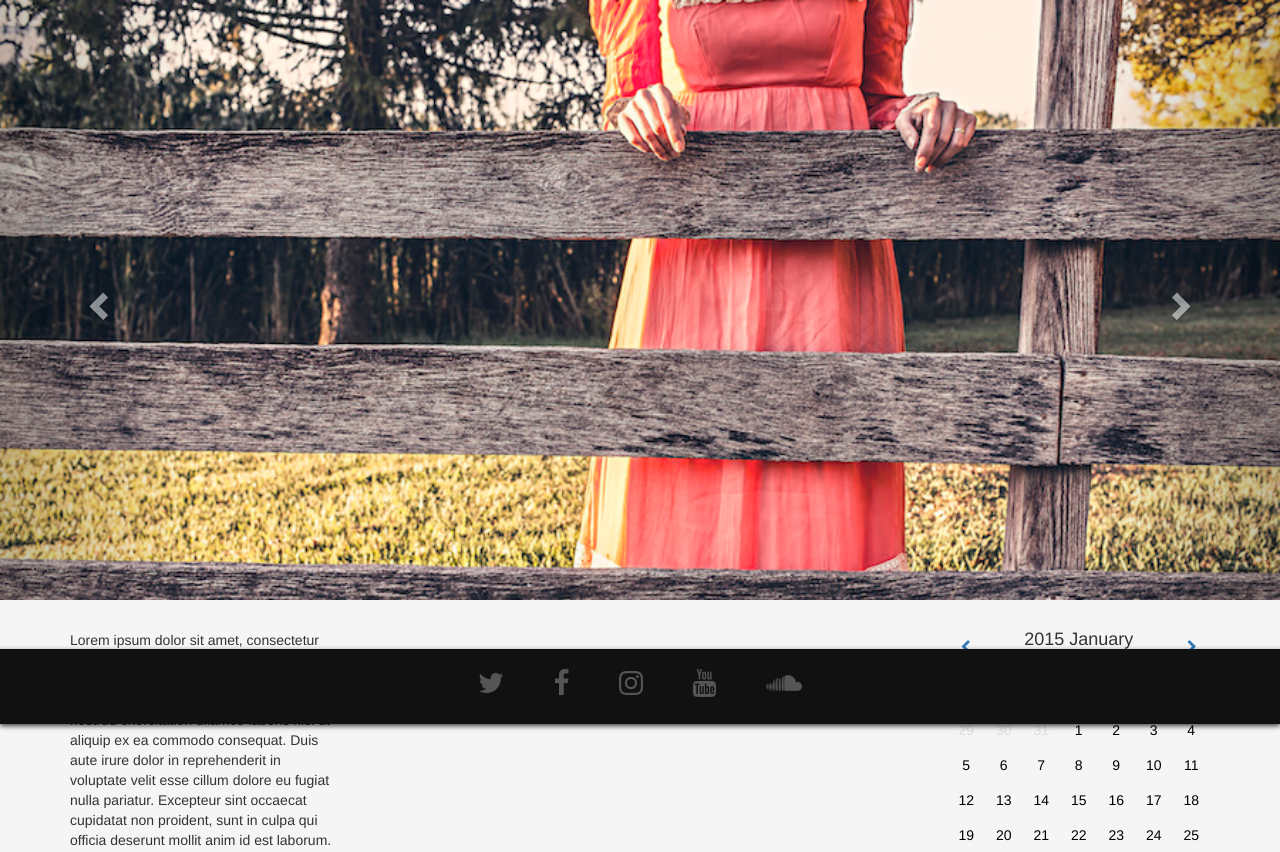
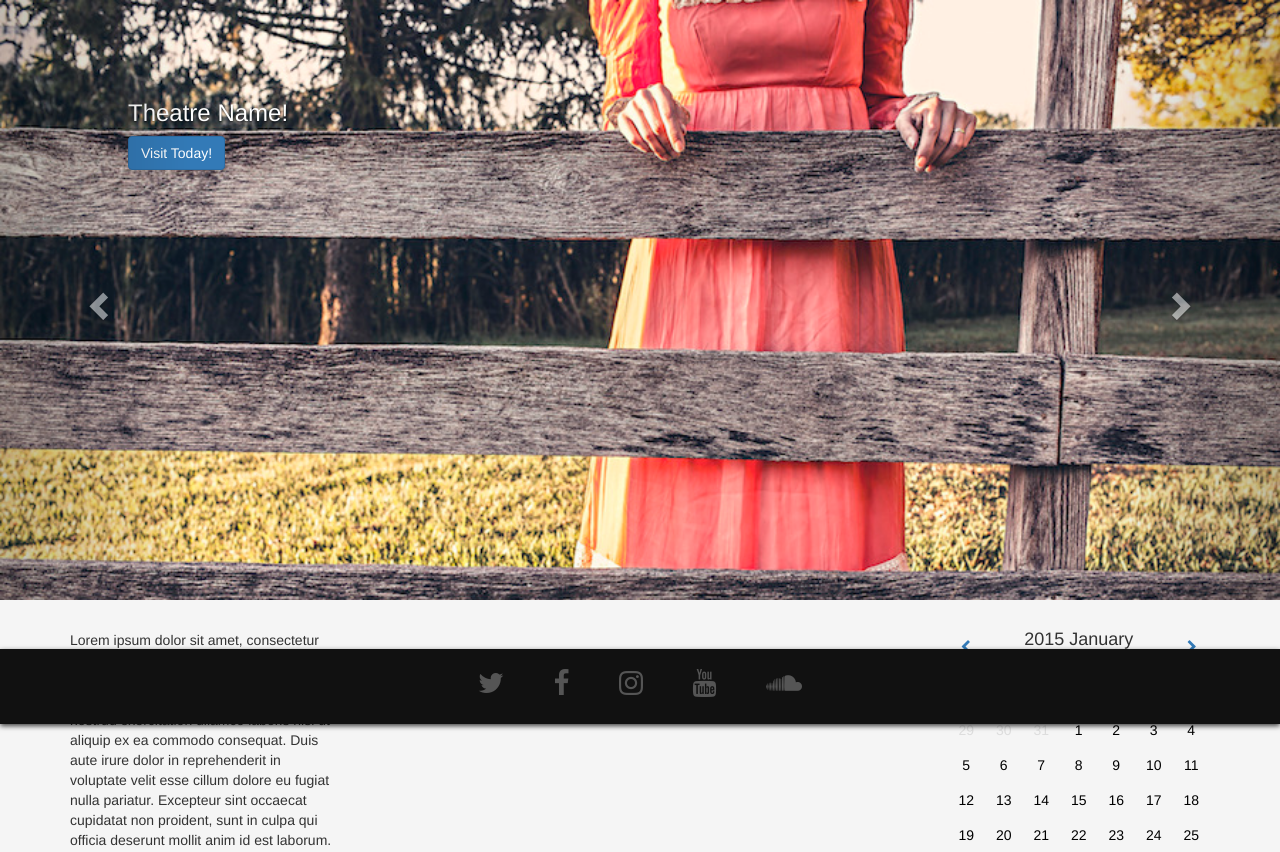
Before and after one commit to yourbuddyconner/cs399-theatre, a Django app: template app/templates/home.html in a window 1280 px wide. Shown: the part 76-928 px from the top of the page. Run offline with Django 3.2, Linux system fonts and the light colour scheme; the template is opened without the code that fills it, so the values that code supplies are empty; parts of the project's set-up code (start-up, migrations or seed data) failed here and were passed over; some libraries are stand-ins or nearby versions.

Commit message:
changed the CSS, added captions to the slides

```diff
--- a/app/static/css/theatre.css
+++ b/app/static/css/theatre.css
@@ -103,6 +103,14 @@ footer #social-icons a {
 	left: 19%;
 }
 
+.carousel-caption {
+    top: 10%;
+    left: 10%;
+    width: 550px;
+    text-align: left;
+    display: inline-block;
+}
+
 .item img {
     margin: 0 auto;
     width: 100%;
--- a/app/templates/base.html
+++ b/app/templates/base.html
@@ -104,10 +104,25 @@
               <div class="carousel-inner" role="listbox">
                 <div class="item active">
                   <img src="static/images/lady.jpg" alt="...">
+                  <div class="carousel-caption text-left">
+                        <h3>
+                            Theatre Name!
+                        </h3>
+                        <button class="btn btn-primary">Visit Today!</button>
+                    </div>
                 </div>
                 {% for show in shows|slice:":4" %}
                 <div class="item">
-                  <img src="{{show.image}}" alt="...">
+                    <img src="{{show.image}}" alt="...">
+                    <div class="carousel-caption">
+                        <h3>
+                            {{show.name}}
+                        </h3>
+                        <p>
+                            {{show.description}}
+                        </p>
+                        <button class="btn btn-primary">Buy Tickets!</button>
+                    </div>
                 </div>
                 {% endfor %}
               </div>
```
